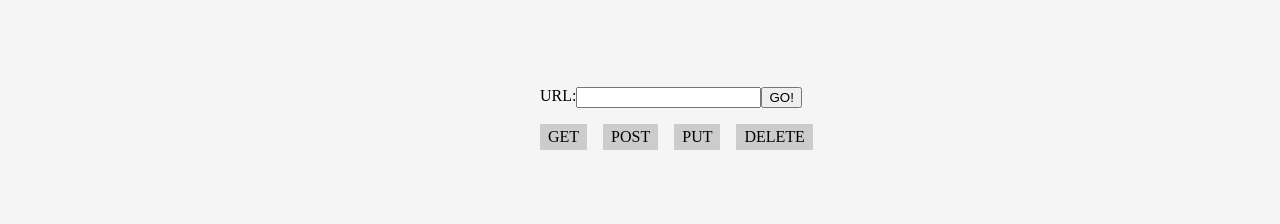
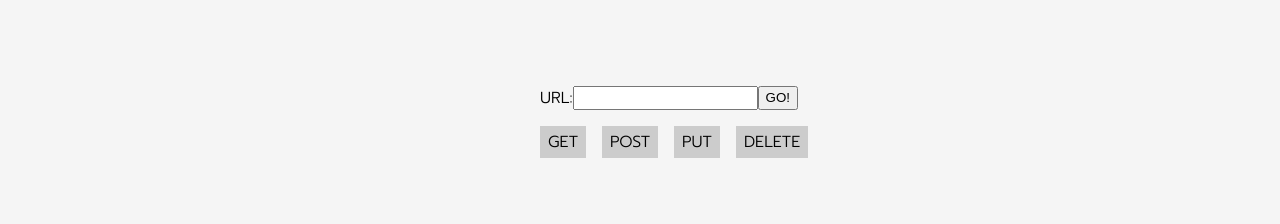
Before and after one commit to CodeFellows-esavage/resty, a React (Create React App) app: page / in a window 1280 px wide. Shown: the part 274-498 px from the top of the page. Built offline with nearby package versions, Linux system fonts and the light colour scheme.

Commit message:
updates font family to Prompt google font

```diff
--- a/src/app.scss
+++ b/src/app.scss
@@ -1,3 +1,5 @@
+@import url('https://fonts.googleapis.com/css2?family=Prompt:wght@300&display=swap');
+
 $backgroundColor: #f5f5f5;
 
 html, body {
@@ -9,6 +11,7 @@
 body {
   background: $backgroundColor;
   height: 100%;
+  font-family: 'Prompt', sans-serif;
 
   #root {
     display: flex;
```
